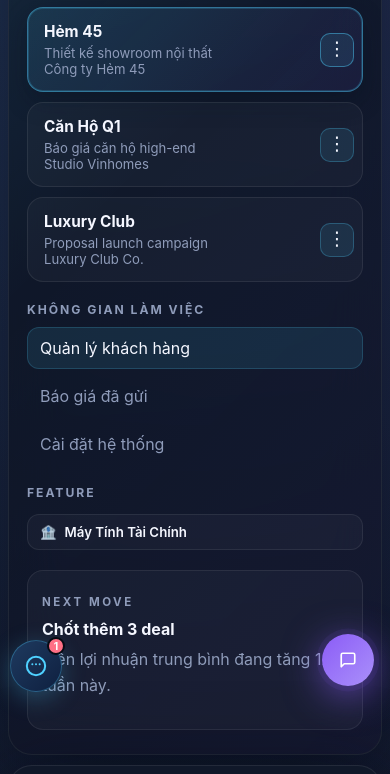
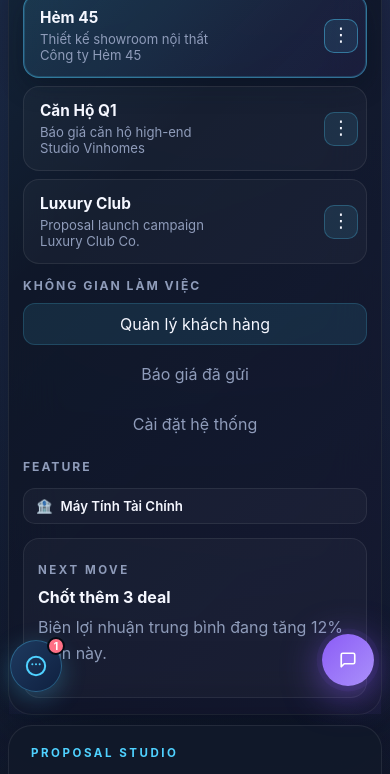
Before and after one commit to noobgamer0816-beep/propfast, a plain HTML site: page index.html.html in a window 390 px wide. Shown: the part 138-912 px from the top of the page. Drawn offline with Linux system fonts and the light colour scheme.

Commit message:
fix(mobile): restore sidebar project/settings navigation visibility
- Improve sidebar spacing and overflow behavior on <=820px
- Force project list to render in a visible single-column mobile layout
- Reflow workspace nav links into 2 columns on tablet and 1 column on very small screens
- Center mobile nav link labels for clearer tap targets

Co-authored-by: Copilot <223556219+Copilot@users.noreply.github.com>

```diff
--- a/styles.css
+++ b/styles.css
@@ -1761,6 +1761,28 @@ input::placeholder {
     grid-template-columns: 1fr;
   }
 
+  .sidebar {
+    padding: 16px 14px;
+    gap: 14px;
+    overflow: visible;
+  }
+
+  #projectList {
+    display: grid;
+    grid-template-columns: 1fr;
+    gap: 8px;
+  }
+
+  .sidebar-nav {
+    display: grid;
+    grid-template-columns: 1fr 1fr;
+    gap: 8px;
+  }
+
+  .sidebar-link {
+    text-align: center;
+  }
+
   .analytics-column {
     grid-template-columns: 1fr;
   }
@@ -1805,6 +1827,12 @@ input::placeholder {
   }
 
   .settings-sender-grid {
+    grid-template-columns: 1fr;
+  }
+}
+
+@media (max-width: 560px) {
+  .sidebar-nav {
     grid-template-columns: 1fr;
   }
 }
```
